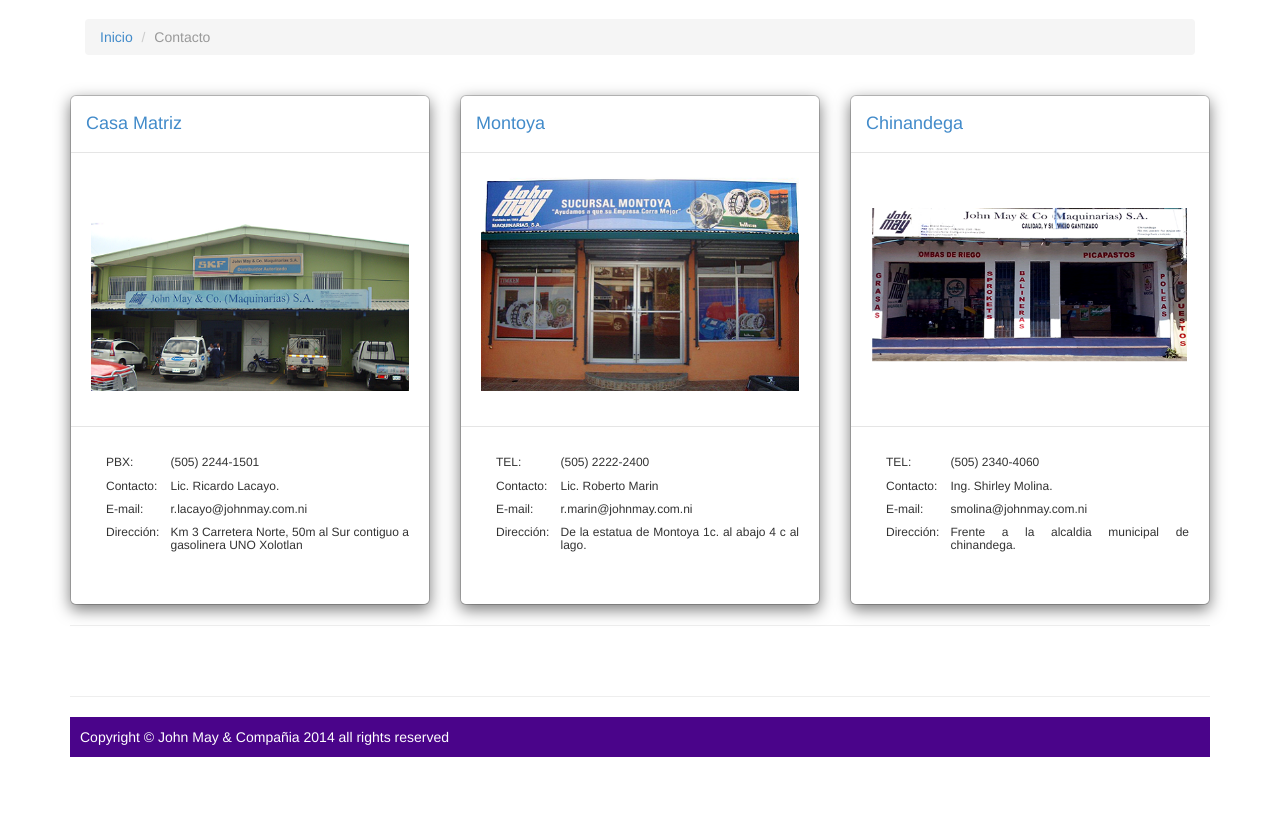
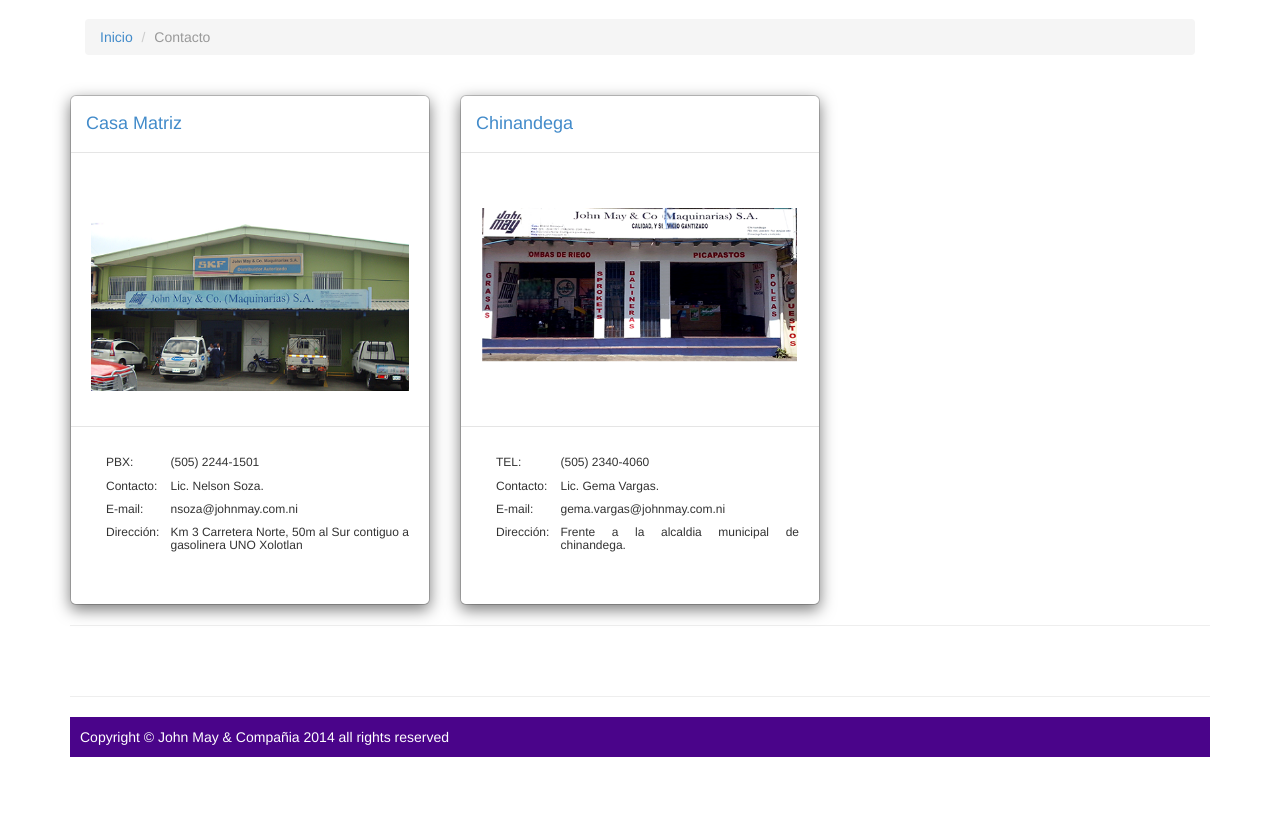
Before and after one commit to elvisvado/johnmay, a Django app: page /contact/ in a window 1280 px wide. Shown: the part 51-868 px from the top of the page. Run offline with Django 3.2, Linux system fonts and the light colour scheme; data that the repository does not hold is empty.

Commit message:
aplicar cambios
aplicar cambios

```diff
--- a/home/templates/home/contact.html
+++ b/home/templates/home/contact.html
@@ -30,37 +30,13 @@
                                 <p>Dirección:</p>
                             </div>
                             <p>(505) 2244-1501</p>
-                            <p>Lic. Ricardo Lacayo.</p>
-                            <p>r.lacayo@johnmay.com.ni</p>
+                            <p>Lic. Nelson Soza.</p>
+                            <p>nsoza@johnmay.com.ni</p>
                             <p>Km 3 Carretera Norte, 50m al Sur contiguo a gasolinera UNO Xolotlan</p>
                         </h6>
                     </div>
                 </div>
     	   </div>
-           <div class="col-lg-4 col-md-4 col-sm-4">
-                <div class="modal-content">
-                    <div class="modal-header">
-                        <h4 class="modal-title"><a href="/montoya"> Montoya</a></h4>
-                    </div>
-                    <div align="center" class="modal-body">
-                        <img class="img-responsive" src="{{ STATIC_URL }}home/img/jm/sucursal-montoya-johnmay.png">
-                    </div>
-                    <div class="modal-footer-left">
-                        <h6>
-                            <div class="col-xs-3">
-                                <p>TEL:</p>
-                                <p>Contacto: </p>
-                                <P>E-mail: </P>
-                                <p>Dirección:</p>
-                            </div>
-                            <p>(505) 2222-2400</p>
-                            <p>Lic. Roberto Marin</p>
-                            <p>r.marin@johnmay.com.ni</p>
-                            <p>De la estatua de Montoya 1c. al abajo 4 c al lago.</p>
-                        </h6>
-                    </div>
-                </div>
-           </div>
            <div class="col-lg-4 col-md-4 col-sm-4">
                 <div class="modal-content">
                     <div class="modal-header">
@@ -78,8 +54,8 @@
                                 <p>Dirección:</p>
                             </div>
                             <p>(505) 2340-4060</p>
-                            <p>Ing. Shirley Molina.</p>
-                            <p>smolina@johnmay.com.ni</p>
+                            <p>Lic. Gema Vargas.</p>
+                            <p>gema.vargas@johnmay.com.ni</p>
                             <p>Frente a la alcaldia municipal de chinandega.</p>
                         </h6>
                     </div>
```
